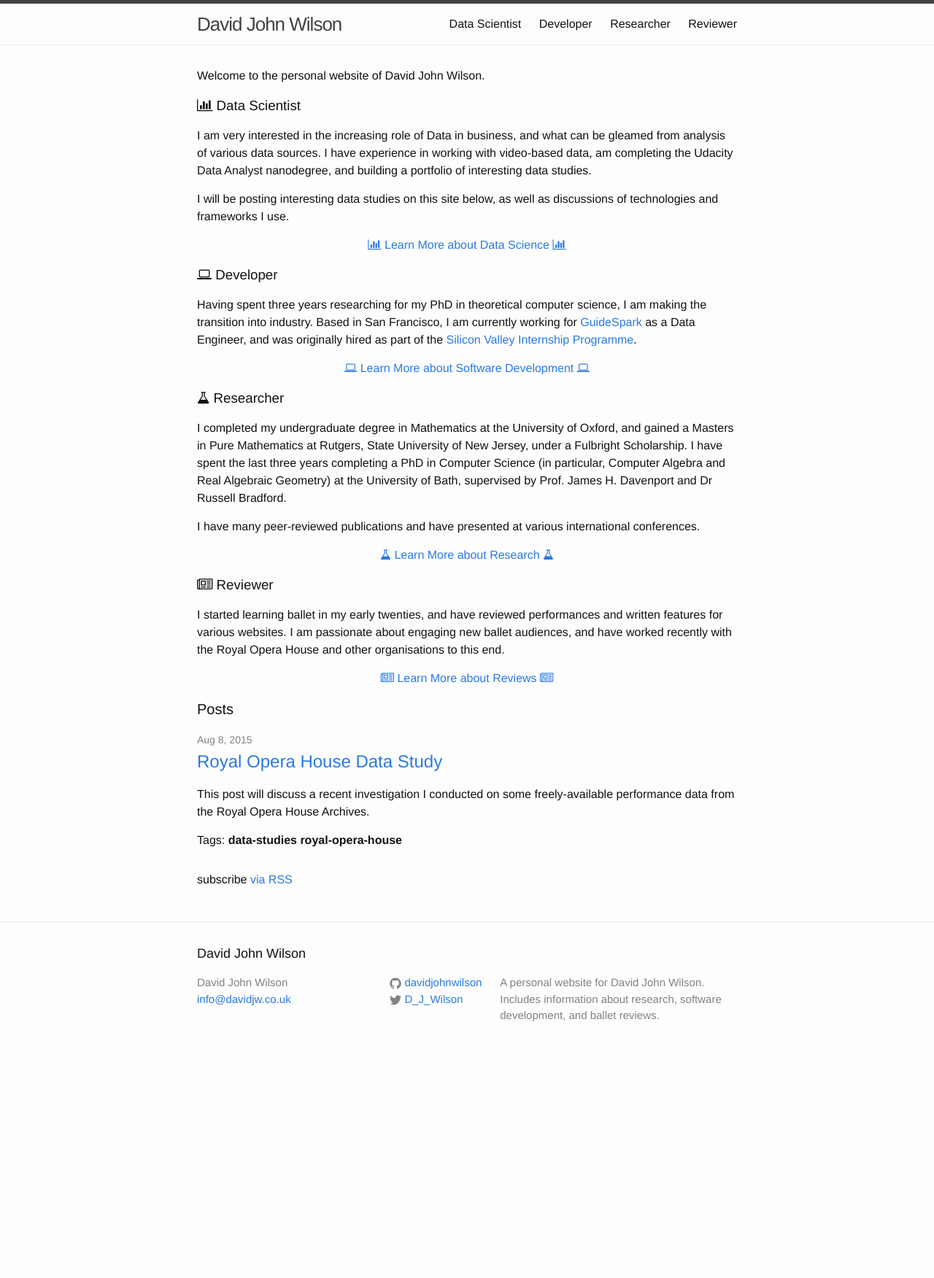
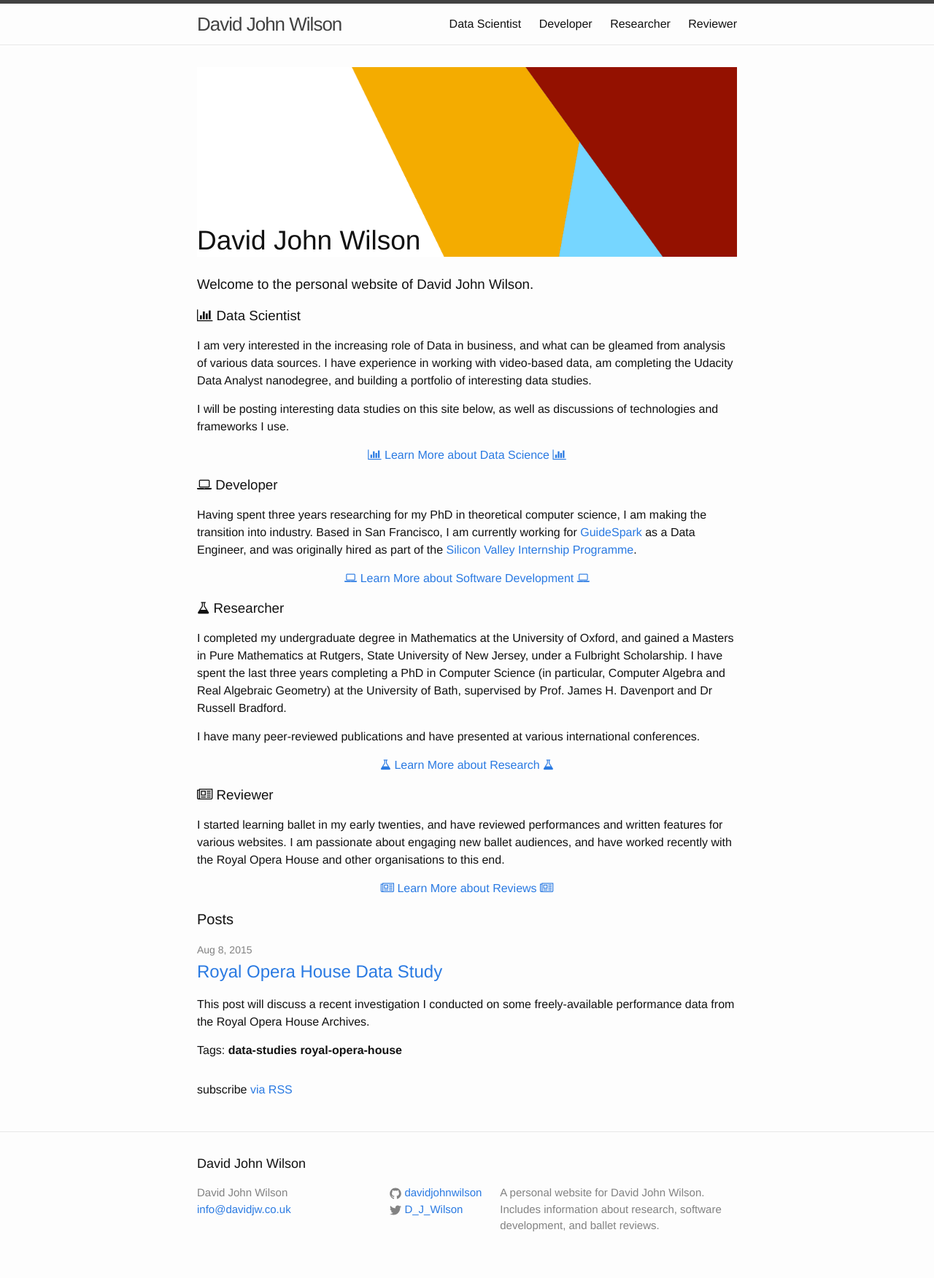
Before and after one commit to Davidjohnwilson/davidjohnwilson.github.io, a Jekyll site: the page built from index.html, in a window 1280 px wide. Shown: the whole page at 73% size. Built offline with Jekyll 4.4.1, drawn with Linux system fonts in a browser that asks for light colours; nearby versions of some CDN libraries; before the commit the page ends 1464 px from its top, so only the background shows below that.

Commit message:
Add header image

```diff
--- a/_layouts/page.html
+++ b/_layouts/page.html
@@ -4,7 +4,11 @@ layout: default
 <div class="post">
 
   <header class="post-header">
-    <h1 class="post-title">{{ page.title }}</h1>
+  	<div class="jumbotron jumbotron-mainpage">
+		<div class="container">
+		<h1 class="post-title">{{ page.title }}</h1>
+		</div>
+	</div>
   </header>
 
   <article class="post-content">
--- a/css/main.scss
+++ b/css/main.scss
@@ -50,3 +50,22 @@ $on-laptop:        800px;
         "layout",
         "syntax-highlighting"
 ;
+
+.jumbotron {
+    /*margin-bottom: 0px;*/
+    background-image: url(/images/panel-background.jpg);
+    background-position: 0% 25%;
+    background-size: cover;
+    background-repeat: no-repeat;
+    height: 50px;
+    /*color: white;*/
+    /*text-shadow: black 0.3em 0.3em 0.3em;*/
+}
+
+.jumbotron-mainpage {
+  padding-top: 210px;
+}
+
+.jumbotron-mainpage h1 {
+  font-size: 37px;
+}
--- a/index.html
+++ b/index.html
@@ -4,7 +4,14 @@ layout: default
 
 <div class="home">
 
-  <p>Welcome to the personal website of David John Wilson.
+    <div class="jumbotron jumbotron-mainpage">
+      <div class="container">
+        <h1>David John Wilson</h1>
+      </div>
+    </div>
+  <br/>
+
+  <h3>Welcome to the personal website of David John Wilson.</h3>
 
   <h3><i class="fa fa-bar-chart"></i> Data Scientist</h3>
     <p>I am very interested in the increasing role of Data in business, and what can be gleamed from analysis of various data sources. I have experience in working with video-based data, am completing the Udacity Data Analyst nanodegree, and building a portfolio of interesting data studies.</p>
```
Also changed, not shown: data.md (+1 -0 lines).
